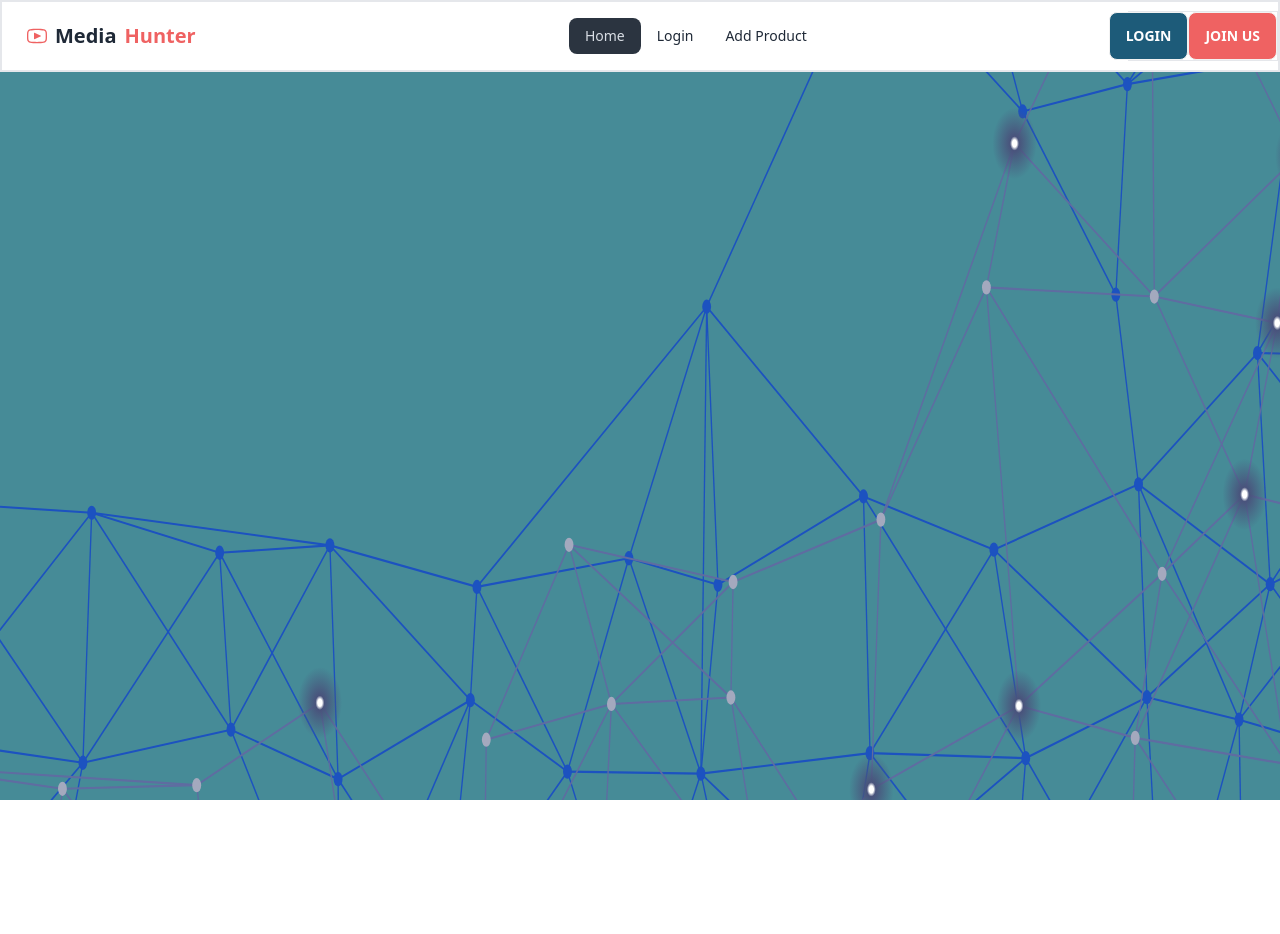
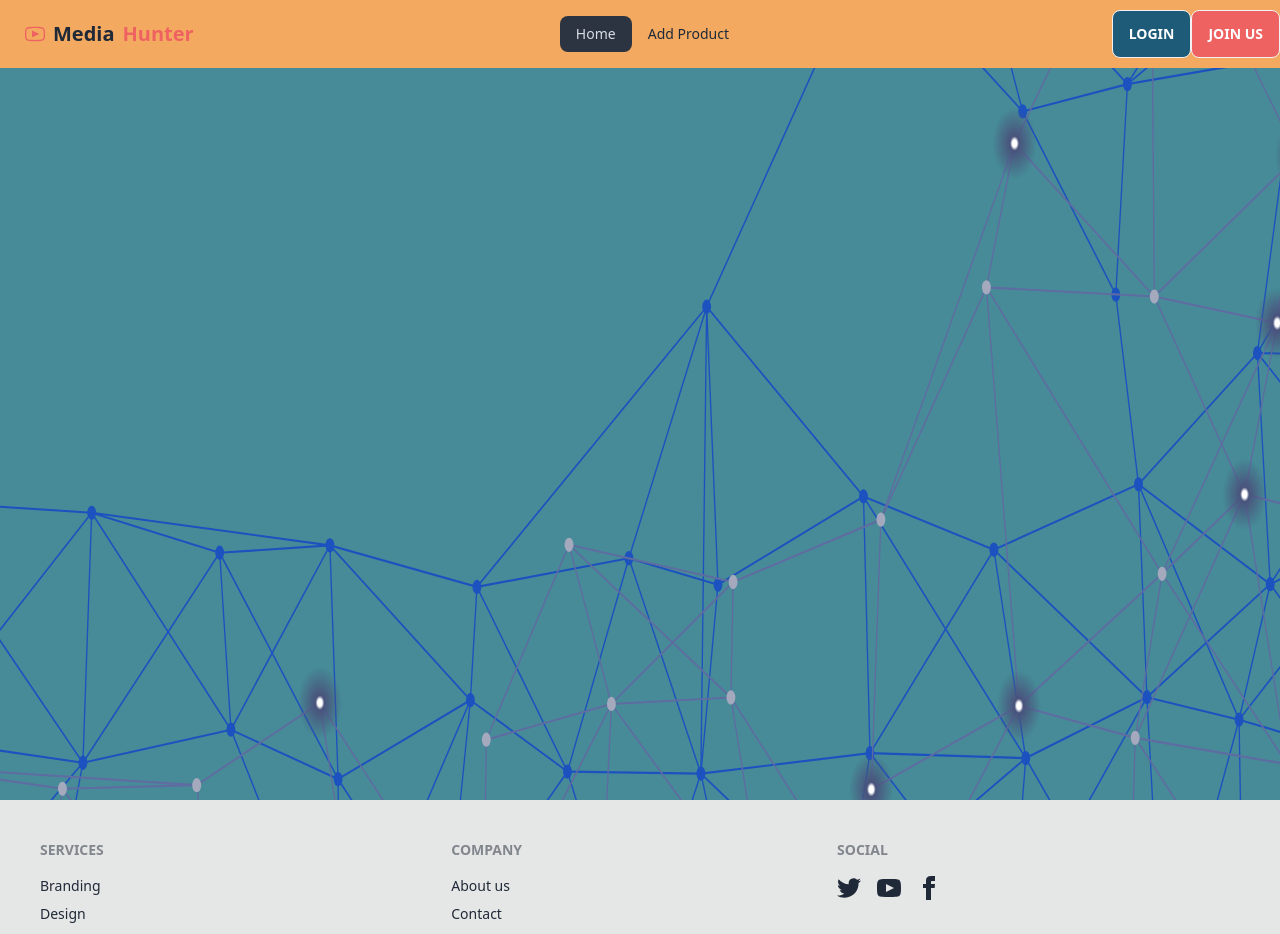
Before and after one commit to shuvajitmaitra/Media-Hunter-Client, a React (Vite) app: page / in a window 1280 px wide. Shown: the top 934 px of the page. Before the commit the page ends 800 px from the top, so only its background shows below. Built offline with nearby package versions, Linux system fonts and the light colour scheme; no server answers.

Commit message:
Register and login page authentication added

```diff
--- /dev/null
+++ b/src/AuthProvider/AuthProvider.jsx
@@ -0,0 +1,64 @@
+import {
+  GoogleAuthProvider,
+  createUserWithEmailAndPassword,
+  onAuthStateChanged,
+  signInWithEmailAndPassword,
+  signInWithPopup,
+  signOut,
+} from "firebase/auth";
+import { createContext, useEffect, useState } from "react";
+import auth from "../Config/firebase.config";
+
+export const AuthContext = createContext(null);
+const googleProvider = new GoogleAuthProvider();
+
+// eslint-disable-next-line react/prop-types
+const AuthProvider = ({ children }) => {
+  const [user, setUser] = useState(null);
+  const [loading, setLoading] = useState(true);
+  // create User.........
+  const createUser = (email, password) => {
+    setLoading(true);
+    return createUserWithEmailAndPassword(auth, email, password);
+  };
+
+  // sign in user...........
+  const userSignIn = (email, password) => {
+    setLoading(true);
+    return signInWithEmailAndPassword(auth, email, password);
+  };
+
+  // google sign in ......
+  const googleSignIn = () => {
+    setLoading(true);
+    return signInWithPopup(auth, googleProvider);
+  };
+
+  // Log out user................
+  const logOut = () => {
+    setLoading(true);
+    return signOut(auth);
+  };
+
+  // onAuthStateChanged.......
+  useEffect(() => {
+    onAuthStateChanged(auth, (currentUser) => {
+      setUser(currentUser);
+      setLoading(false);
+    });
+  }, []);
+
+  const authInfo = {
+    user,
+    loading,
+    createUser,
+    userSignIn,
+    googleSignIn,
+    logOut,
+  };
+  return (
+    <AuthContext.Provider value={authInfo}>{children}</AuthContext.Provider>
+  );
+};
+
+export default AuthProvider;
--- a/src/Components/AddProduct/AddProduct.jsx
+++ b/src/Components/AddProduct/AddProduct.jsx
@@ -1,6 +1,6 @@
 const AddProduct = () => {
   return (
-    <div className="pt-20">
+    <div className="pt-28 md:pt-20">
       <h2 className="text-xl md:text-4xl text-center font-bold">
         Add Your Media
       </h2>
--- /dev/null
+++ b/src/Components/Footer/Footer.jsx
@@ -0,0 +1,31 @@
+
+const Footer = () => {
+    return (
+        <footer className="footer p-10 bg-base-300 text-base-content">
+        <nav>
+          <header className="footer-title">Services</header>
+          <a className="link link-hover">Branding</a>
+          <a className="link link-hover">Design</a>
+          <a className="link link-hover">Marketing</a>
+          <a className="link link-hover">Advertisement</a>
+        </nav>
+        <nav>
+          <header className="footer-title">Company</header>
+          <a className="link link-hover">About us</a>
+          <a className="link link-hover">Contact</a>
+          <a className="link link-hover">Jobs</a>
+          <a className="link link-hover">Press kit</a>
+        </nav>
+        <nav>
+          <header className="footer-title">Social</header>
+          <div className="grid grid-flow-col gap-4">
+            <a><svg xmlns="http://www.w3.org/2000/svg" width="24" height="24" viewBox="0 0 24 24" className="fill-current"><path d="M24 4.557c-.883.392-1.832.656-2.828.775 1.017-.609 1.798-1.574 2.165-2.724-.951.564-2.005.974-3.127 1.195-.897-.957-2.178-1.555-3.594-1.555-3.179 0-5.515 2.966-4.797 6.045-4.091-.205-7.719-2.165-10.148-5.144-1.29 2.213-.669 5.108 1.523 6.574-.806-.026-1.566-.247-2.229-.616-.054 2.281 1.581 4.415 3.949 4.89-.693.188-1.452.232-2.224.084.626 1.956 2.444 3.379 4.6 3.419-2.07 1.623-4.678 2.348-7.29 2.04 2.179 1.397 4.768 2.212 7.548 2.212 9.142 0 14.307-7.721 13.995-14.646.962-.695 1.797-1.562 2.457-2.549z"></path></svg></a>
+            <a><svg xmlns="http://www.w3.org/2000/svg" width="24" height="24" viewBox="0 0 24 24" className="fill-current"><path d="M19.615 3.184c-3.604-.246-11.631-.245-15.23 0-3.897.266-4.356 2.62-4.385 8.816.029 6.185.484 8.549 4.385 8.816 3.6.245 11.626.246 15.23 0 3.897-.266 4.356-2.62 4.385-8.816-.029-6.185-.484-8.549-4.385-8.816zm-10.615 12.816v-8l8 3.993-8 4.007z"></path></svg></a>
+            <a><svg xmlns="http://www.w3.org/2000/svg" width="24" height="24" viewBox="0 0 24 24" className="fill-current"><path d="M9 8h-3v4h3v12h5v-12h3.642l.358-4h-4v-1.667c0-.955.192-1.333 1.115-1.333h2.885v-5h-3.808c-3.596 0-5.192 1.583-5.192 4.615v3.385z"></path></svg></a>
+          </div>
+        </nav>
+      </footer>
+    );
+};
+
+export default Footer;
--- a/src/Components/Navbar/Navbar.jsx
+++ b/src/Components/Navbar/Navbar.jsx
@@ -1,15 +1,19 @@
 import { Link, NavLink } from "react-router-dom";
-import { RxVideo } from 'react-icons/rx';
-
+import { RxVideo } from "react-icons/rx";
+import { useContext } from "react";
+import { AuthContext } from "../../AuthProvider/AuthProvider";
 
 const Navbar = () => {
+  const { logOut, user } = useContext(AuthContext);
+
+  const handleSignOut =()=>{
+    logOut()
+  }
+
   const navLink = (
     <>
       <li>
         <NavLink to={"/"}>Home</NavLink>
-      </li>
-      <li>
-        <NavLink to={"/login"}>Login</NavLink>
       </li>
       <li>
         <NavLink to={"/addProduct"}>Add Product</NavLink>
@@ -17,7 +21,7 @@
     </>
   );
   return (
-    <div className="border-2 w-full md:flex items-center   bg-base-100 fixed z-50">
+    <div className="w-full md:flex items-center   bg-[#f3aa60] fixed z-50">
       <div className="navbar">
         <div className="navbar-start">
           <div className="dropdown">
@@ -47,17 +51,47 @@
               {navLink}
             </ul>
           </div>
-        <a className="btn btn-ghost normal-case md:text-xl"><span className="text-[#EF6262]"><RxVideo/></span> Media <span className="text-[#EF6262]">Hunter</span></a>
+          <a className="btn btn-ghost normal-case md:text-xl">
+            <span className="text-[#EF6262]">
+              <RxVideo />
+            </span>{" "}
+            Media <span className="text-[#EF6262]">Hunter</span>
+          </a>
         </div>
         <div className="navbar-center hidden lg:flex">
           <ul className="menu menu-horizontal px-1">{navLink}</ul>
         </div>
       </div>
-      <div className="navbar-end border w-full md:w-fit flex justify-center md:justify-end ">
-        <Link to={"/login"} className="btn btn-sm md:btn-md bg-[#1D5B79] text-white">Login</Link>
-        <Link to={'/register'} className="btn btn-sm md:btn-md bg-[#EF6262] text-white">Join Us</Link>
+      <div className="navbar-end w-full  md:max-w-max flex justify-center md:justify-end ">
+        {user ? (
+          <span className="flex items-center gap-3 py-3 font-medium ">
+          <img src={user.photoURL} className="w-[60px] rounded-full" />
+          <h3 className="w-full">{user.displayName}</h3>
+          <Link
+            to={"/login"}
+            onClick={handleSignOut}
+            className="btn btn-sm md:btn-md bg-[#1D5B79] text-white"
+          >
+            Sign Out
+          </Link>
+          </span>
+        ) : (
+          <>
+            <Link
+              to={"/login"}
+              className="btn btn-sm md:btn-md bg-[#1D5B79] text-white"
+            >
+              Login
+            </Link>
+            <Link
+              to={"/register"}
+              className="btn btn-sm md:btn-md bg-[#EF6262] text-white"
+            >
+              Join Us
+            </Link>
+          </>
+        )}
       </div>
-
     </div>
   );
 };
--- /dev/null
+++ b/src/Config/firebase.config.js
@@ -0,0 +1,21 @@
+// Import the functions you need from the SDKs you need
+import { initializeApp } from "firebase/app";
+import { getAuth } from "firebase/auth";
+
+// TODO: Add SDKs for Firebase products that you want to use
+// https://firebase.google.com/docs/web/setup#available-libraries
+
+// Your web app's Firebase configuration
+const firebaseConfig = {
+    apiKey: "AIzaSyASovQgj10mA12rS5yQI-fUtTk4m4c7s1k",
+    authDomain: "media-hunter-io.firebaseapp.com",
+    projectId: "media-hunter-io",
+    storageBucket: "media-hunter-io.appspot.com",
+    messagingSenderId: "715447662548",
+    appId: "1:715447662548:web:e9bf629ad4220c1198c841"
+};
+
+// Initialize Firebase
+const app = initializeApp(firebaseConfig);
+const auth = getAuth(app)
+export default auth;
--- a/src/Pages/Home/Home.jsx
+++ b/src/Pages/Home/Home.jsx
@@ -1,10 +1,11 @@
+import Footer from "../../Components/Footer/Footer";
 import bannerBg from "../../assets/banner-bg.svg"
 
 const Home = () => {
     return (
-        <div className="relative z-10">
-          <img src={bannerBg} alt="" className="h-screen absolute" />
-
+        <div className=" z-10">
+          <img src={bannerBg} alt="" className="h-screen" />
+            <Footer></Footer>
         </div>
     );
 };
--- a/src/Pages/Login/Login.jsx
+++ b/src/Pages/Login/Login.jsx
@@ -1,38 +1,94 @@
-import { FcGoogle } from 'react-icons/fc';
-import { Link } from 'react-router-dom';
+import { useContext } from "react";
+import { FcGoogle } from "react-icons/fc";
+import { Link } from "react-router-dom";
+import { AuthContext } from "../../AuthProvider/AuthProvider";
 
 const Login = () => {
-    return (
-        <div className='pt-32 md:pt-20'>
-            <h3 className='text-xl md:text-4xl font-bold text-center'>Login Now!</h3>
-            <form className="card-body w-full md:w-1/2 mx-auto">
+  const { userSignIn, googleSignIn } = useContext(AuthContext);
+
+  const handleSignIn = (e) => {
+    e.preventDefault();
+    const email = e.target.email.value;
+    const password = e.target.password.value;
+
+    console.log(email, password);
+
+    userSignIn(email, password)
+      .then((result) => {
+        console.log(result.user);
+      })
+      .catch((error) => {
+        console.log(error);
+      });
+  };
+
+  const handleGoogleSingIn = () => {
+    googleSignIn();
+  };
+  return (
+    <div className="pt-32 md:pt-20">
+      <h3 className="text-xl md:text-4xl font-bold text-center">Login Now!</h3>
+      <form
+        onSubmit={handleSignIn}
+        className="card-body w-full md:w-1/2 mx-auto"
+      >
         <div className="form-control">
           <label className="label">
             <span className="label-text">Email</span>
           </label>
-          <input type="email" placeholder="email" className="input input-bordered" required />
+          <input
+            type="email"
+            name="email"
+            placeholder="email"
+            className="input input-bordered"
+            required
+          />
         </div>
         <div className="form-control">
           <label className="label">
             <span className="label-text">Password</span>
           </label>
-          <input type="password" placeholder="password" className="input input-bordered" required />
+          <input
+            type="password"
+            name="password"
+            placeholder="password"
+            className="input input-bordered"
+            required
+          />
           <label className="label">
-            <a href="#" className="label-text-alt link link-hover">Forgot password?</a>
+            <a
+              href="#"
+              className="label-text-alt link link-hover"
+            >
+              Forgot password?
+            </a>
           </label>
         </div>
         <div className="form-control mt-6">
           <button className="btn btn-primary">Login</button>
         </div>
         <div>
-        <p className="" >New here?  <Link to="/register" className="text-blue-500">Register</Link></p>
-    </div>
-        <div className="block mx-auto right-0 left-0 mt-6 bg-[#F3AA60] py-2 px-4 rounded-full text-white" >
-          <button className="flex items-center justify-center text-xl gap-2 font-medium "><FcGoogle/> Sign In with Google</button>
+          <p className="">
+            New here?{" "}
+            <Link
+              to="/register"
+              className="text-blue-500"
+            >
+              Register
+            </Link>
+          </p>
+        </div>
+        <div className="block mx-auto right-0 left-0 mt-6 bg-[#F3AA60] py-2 px-4 rounded-full text-white">
+          <button
+            onClick={handleGoogleSingIn}
+            className="flex items-center justify-center text-xl gap-2 font-medium "
+          >
+            <FcGoogle /> Sign In with Google
+          </button>
         </div>
       </form>
-        </div>
-    );
+    </div>
+  );
 };
 
 export default Login;
--- a/src/Pages/Register/Register.jsx
+++ b/src/Pages/Register/Register.jsx
@@ -1,23 +1,57 @@
+import { useContext } from "react";
 import { FcGoogle } from "react-icons/fc";
 import { Link } from "react-router-dom";
+import { AuthContext } from "../../AuthProvider/AuthProvider";
 
 
 const Register = () => {
+
+    const {createUser, googleSignIn} = useContext(AuthContext)
+
+    const handleRegister = (e)=>{
+        e.preventDefault()
+        const email = e.target.email.value
+        const photo = e.target.photo.value
+        const password = e.target.password.value
+
+
+        console.log(email, photo,password);
+
+        createUser(email, password)
+        .then(result =>{
+            console.log(result.user);
+        })
+        .catch(error=>{
+            console.log(error);
+        })
+
+    }
+
+    const handleGoogleSingIn = () => {
+      googleSignIn();
+    };
+
     return (
         <div className='pt-32 md:pt-20'>
         <h3 className='text-xl md:text-4xl font-bold text-center'>Register Now!</h3>
-        <form className="card-body w-full md:w-1/2 mx-auto">
+        <form className="card-body w-full md:w-1/2 mx-auto" onSubmit={handleRegister}>
     <div className="form-control">
       <label className="label">
         <span className="label-text">Email</span>
       </label>
-      <input type="email" placeholder="email" className="input input-bordered" required />
+      <input name="email" type="email" placeholder="email" className="input input-bordered" required />
+    </div>
+    <div className="form-control">
+      <label className="label">
+        <span className="label-text">Image Link</span>
+      </label>
+      <input name="photo" type="text" placeholder="Image Link..." className="input input-bordered" required />
     </div>
     <div className="form-control">
       <label className="label">
         <span className="label-text">Password</span>
       </label>
-      <input type="password" placeholder="password" className="input input-bordered" required />
+      <input name="password" type="password" placeholder="password" className="input input-bordered" required />
     </div>
     <div className="form-control mt-6">
       <button className="btn btn-primary">Register</button>
@@ -26,7 +60,7 @@
         <p className="" >Already have an account?  <Link to="/login" className="text-blue-500">Login</Link></p>
     </div>
     <div className="block mx-auto right-0 left-0 mt-6 bg-[#F3AA60] py-2 px-4 rounded-full text-white" >
-      <button className="flex items-center justify-center text-xl gap-2 font-medium "><FcGoogle/> Sign In with Google</button>
+      <button onClick={handleGoogleSingIn} className="flex items-center justify-center text-xl gap-2 font-medium "><FcGoogle/> Sign In with Google</button>
     </div>
   </form>
     </div>
```
Also changed, not shown: src/main.jsx (+12 -9 lines). Lines whose indentation alone changed are shown as unchanged.
